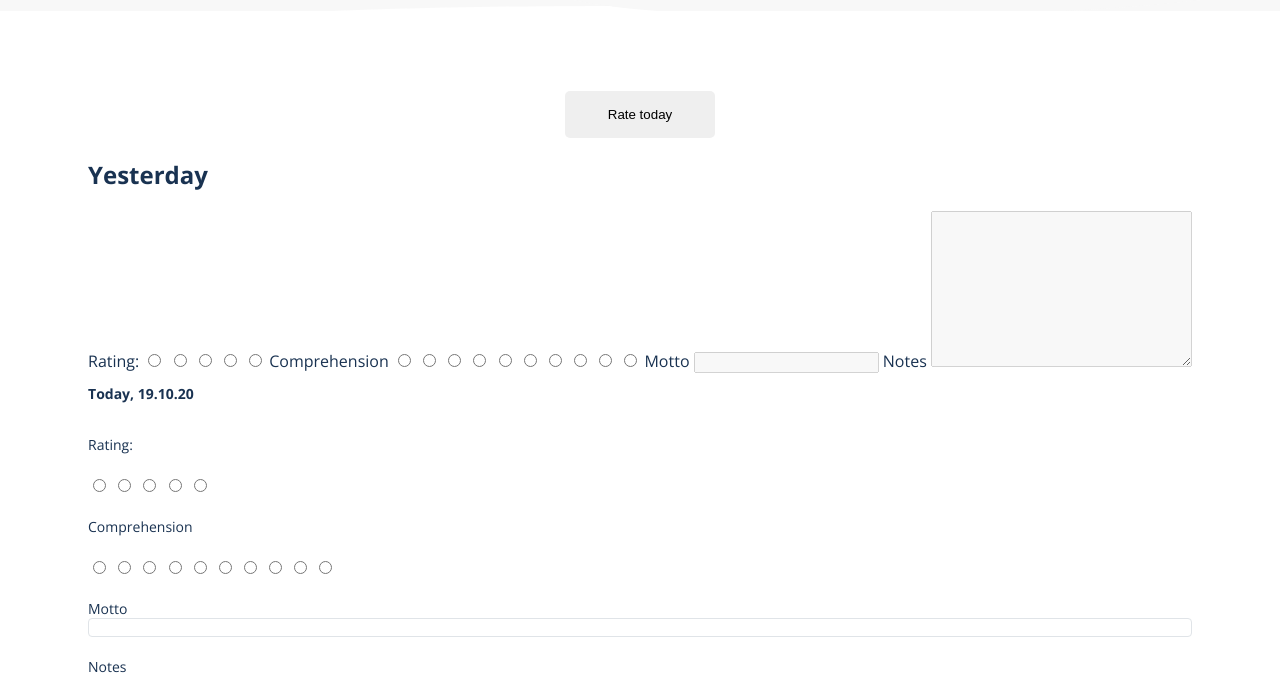
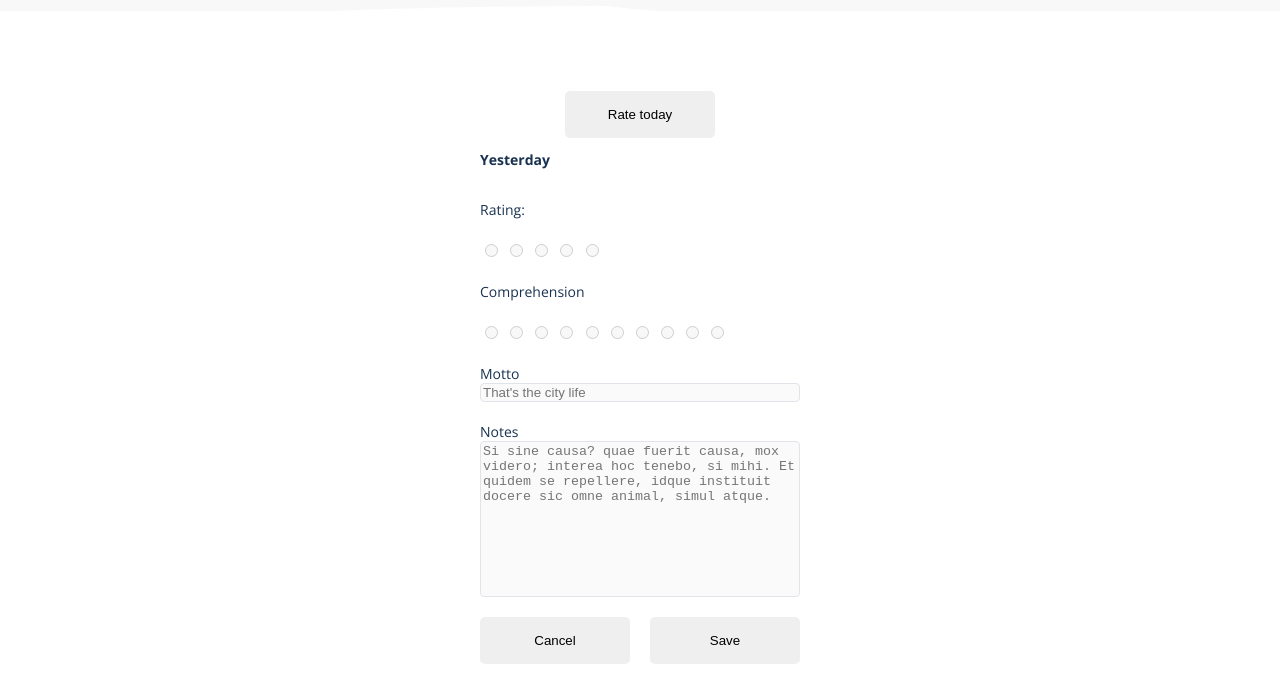
Before and after one commit to miriamhaenle/2020-w1-muc-student-companion-app, a website built with Parcel: page src/journal-page.html in a window 1280 px wide. Shown: the part 70-743 px from the top of the page. Built offline with nearby package versions, Linux system fonts and the light colour scheme.

Commit message:
Add style to form entries

```diff
--- a/src/css/utils.css
+++ b/src/css/utils.css
@@ -25,3 +25,7 @@
 .p-30 {
   padding: 30px;
 }
+
+.max-w-375 {
+  max-width: 375px;
+}
--- a/src/journal-page.html
+++ b/src/journal-page.html
@@ -12,38 +12,56 @@
     </header>
     <main class="d-flex-col p-30">
       <button class="journal__button">Rate today</button>
-      <section>
-        <h2>Yesterday</h2>
-        <form action="submit">
-          <label for="rating"
-            >Rating:
-            <input type="radio" name="rating" value="" />
-            <input type="radio" name="rating" />
-            <input type="radio" name="rating" />
-            <input type="radio" name="rating" />
-            <input type="radio" name="rating" />
+      <section class="max-w-375">
+        <form action="submit" class="journal">
+          <h2>Yesterday</h2>
+          <label for="rating" class="journal__label">Rating: </label>
+          <div class="journal__stars">
+            <input type="radio" name="rating" value="1" disabled />
+            <input type="radio" name="rating" value="2" disabled />
+            <input type="radio" name="rating" value="3" disabled />
+            <input type="radio" name="rating" value="4" disabled />
+            <input type="radio" name="rating" value="5" disabled />
+          </div>
+          <label for="comprehension" class="journal__label">
+            Comprehension
           </label>
-          <label for="comprehension">
-            Comprehension
-            <input type="radio" name="comprehension" />
-            <input type="radio" name="comprehension" />
-            <input type="radio" name="comprehension" />
-            <input type="radio" name="comprehension" />
-            <input type="radio" name="comprehension" />
-            <input type="radio" name="comprehension" />
-            <input type="radio" name="comprehension" />
-            <input type="radio" name="comprehension" />
-            <input type="radio" name="comprehension" />
-            <input type="radio" name="comprehension" />
+          <div class="journal__rectangles">
+            <input type="radio" name="comprehension" disabled />
+            <input type="radio" name="comprehension" disabled />
+            <input type="radio" name="comprehension" disabled />
+            <input type="radio" name="comprehension" disabled />
+            <input type="radio" name="comprehension" disabled />
+            <input type="radio" name="comprehension" disabled />
+            <input type="radio" name="comprehension" disabled />
+            <input type="radio" name="comprehension" disabled />
+            <input type="radio" name="comprehension" disabled />
+            <input type="radio" name="comprehension" disabled />
+          </div>
+          <label for="motto" class="journal__label journal__label--motto"
+            >Motto
+            <input
+              type="text"
+              id="motto"
+              name="motto"
+              disabled
+              placeholder="That's the city life"
+            />
           </label>
-          <label for=""
-            >Motto
-            <input type="text" disabled />
+
+          <label for="notes" class="journal__label journal__label--notes">
+            Notes
+            <textarea
+              name="notes"
+              id="notes"
+              cols="30"
+              rows="10"
+              placeholder="Si sine causa? quae fuerit causa, mox videro; interea hoc tenebo, si mihi. Et quidem se repellere, idque instituit docere sic omne animal, simul atque."
+              disabled
+            ></textarea>
           </label>
-          Notes
-          <label for="notes">
-            <textarea name="notes" cols="30" rows="10" disabled></textarea>
-          </label>
+          <button class="journal__button">Cancel</button>
+          <button class="journal__button">Save</button>
         </form>
 
         <form action="submit" class="journal">
```
